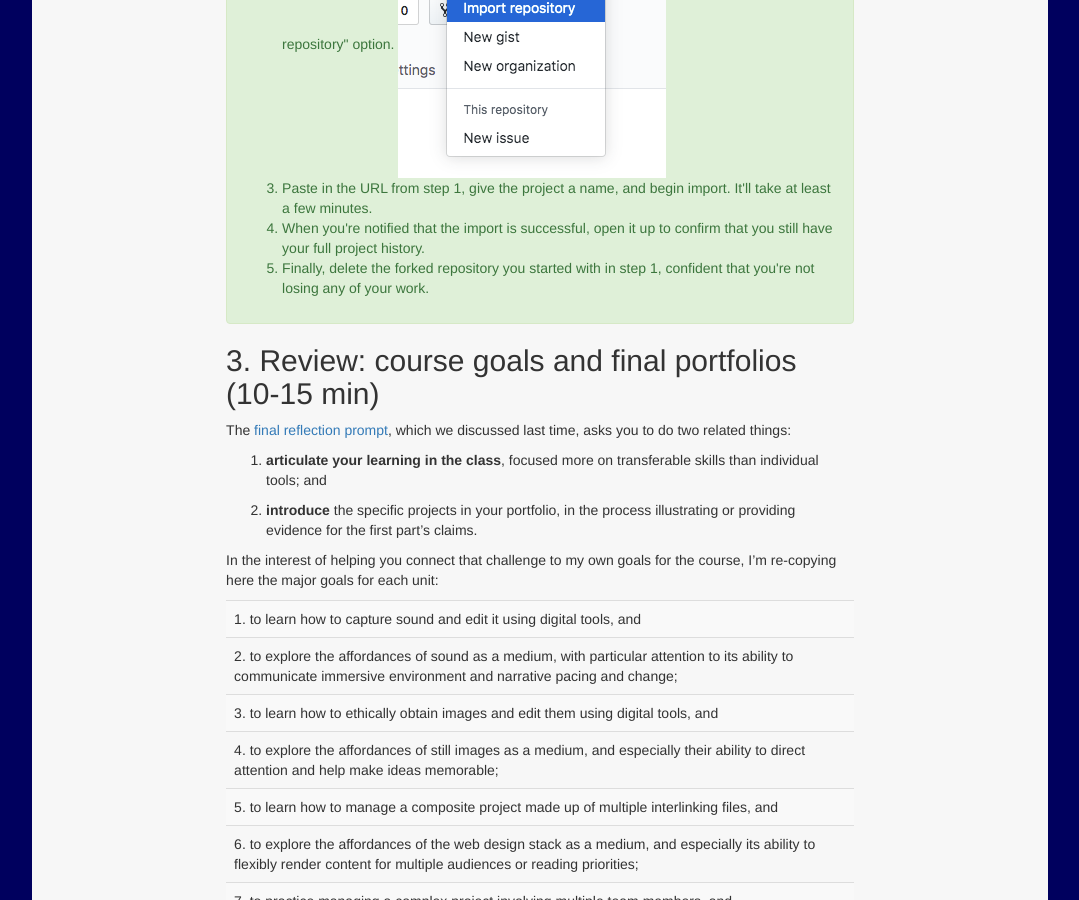
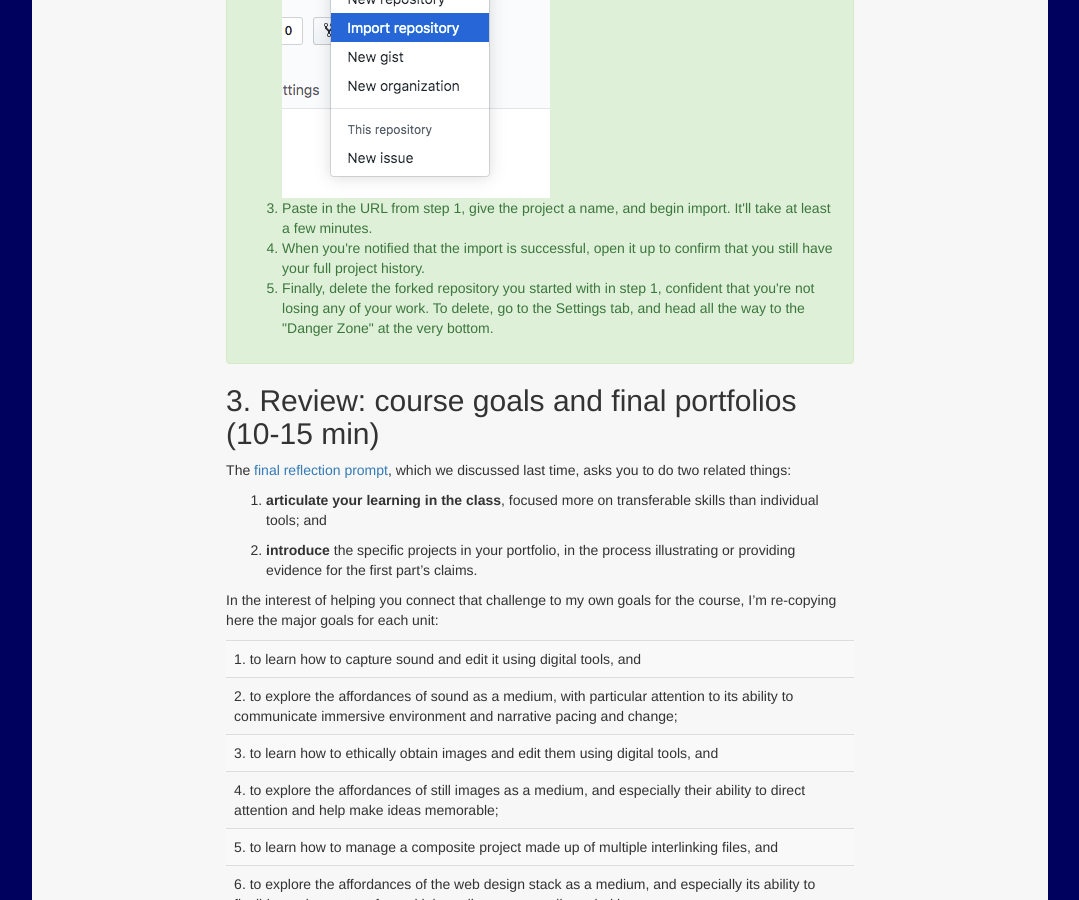
Before and after one commit to benmiller314/cdm2019fall, a Jekyll site: the page built from plans/lesson-26.md, in a window 1280 px wide and 900 px high, scrolled down 1211 px. Shown: the whole window, without its empty margins (100-1179 px from the left). Built offline with Jekyll 4.4.1, drawn with Linux system fonts in a browser that asks for light colours; our own code applies the rules of GitHub Pages for plain Markdown files.

Commit message:
add note re: how to delete a repo

```diff
--- a/plans/lesson-26.md
+++ b/plans/lesson-26.md
@@ -45,13 +45,13 @@ So I'm asking you to **"detach" your repositories from the fork tree** before th
 <div class="alert alert-success">
 <ol>
    <li>Open each project repo you forked from an assignment and copy its URL.</li>
-   <li>In the GitHub taskbar, at the top right, click the <strong>+</strong> menu and choose the "Import repository" option.
+   <li>In the GitHub taskbar, at the top right, click the <strong>+</strong> menu and choose the "Import repository" option. <br />
 
    <img src="../assets/img/screenshot--import-repository.png" alt="plus menu, between alert and profile menus, with import repository as the second option">
    </li>
    <li>Paste in the URL from step 1, give the project a name, and begin import. It'll take at least a few minutes.</li>
    <li>When you're notified that the import is successful, open it up to confirm that you still have your full project history.</li>
-   <li>Finally, delete the forked repository you started with in step 1, confident that you're not losing any of your work.</li>
+   <li>Finally, delete the forked repository you started with in step 1, confident that you're not losing any of your work. To delete, go to the Settings tab, and head all the way to the "Danger Zone" at the very bottom.</li>
 </ol>
 </div>
 
```
